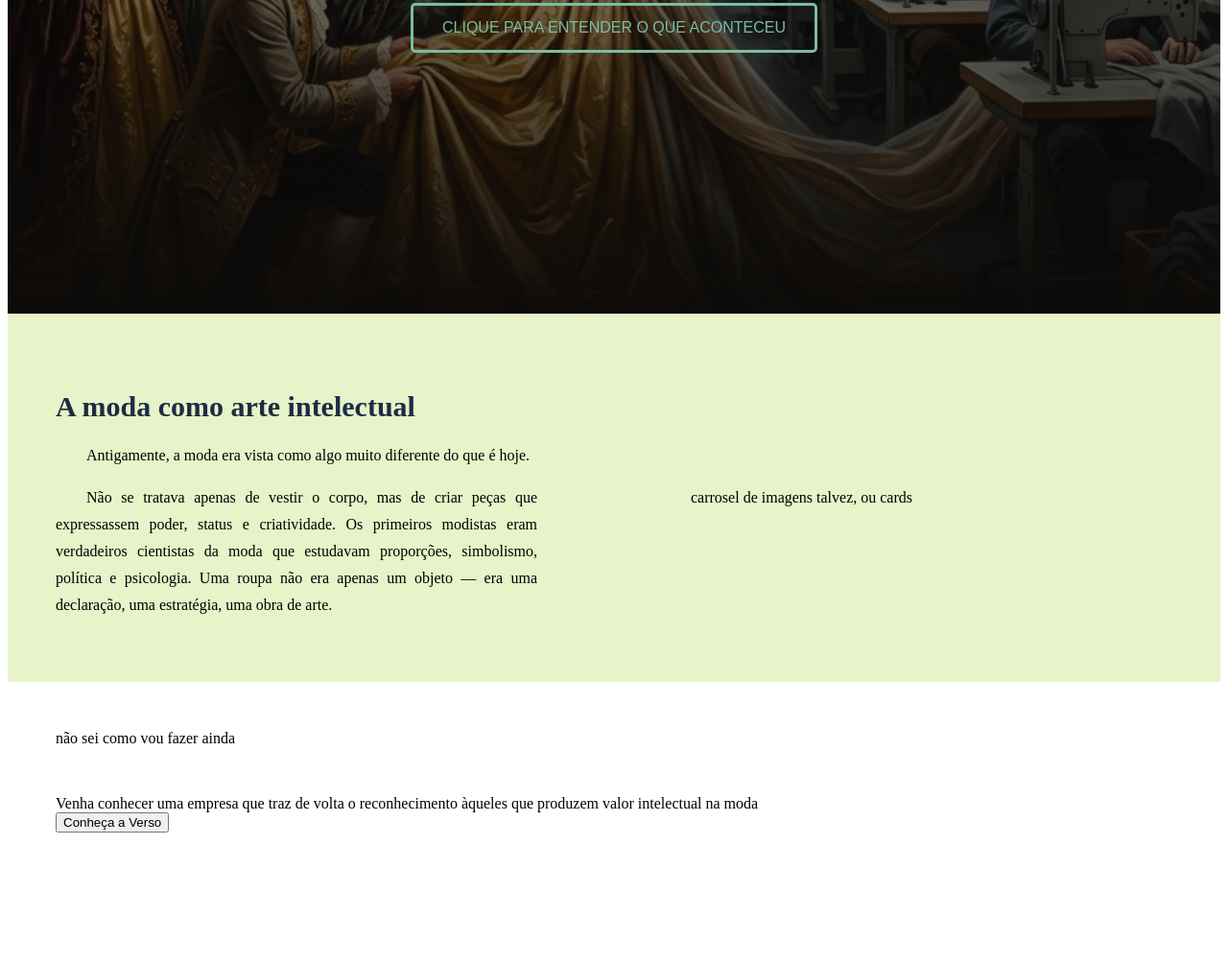
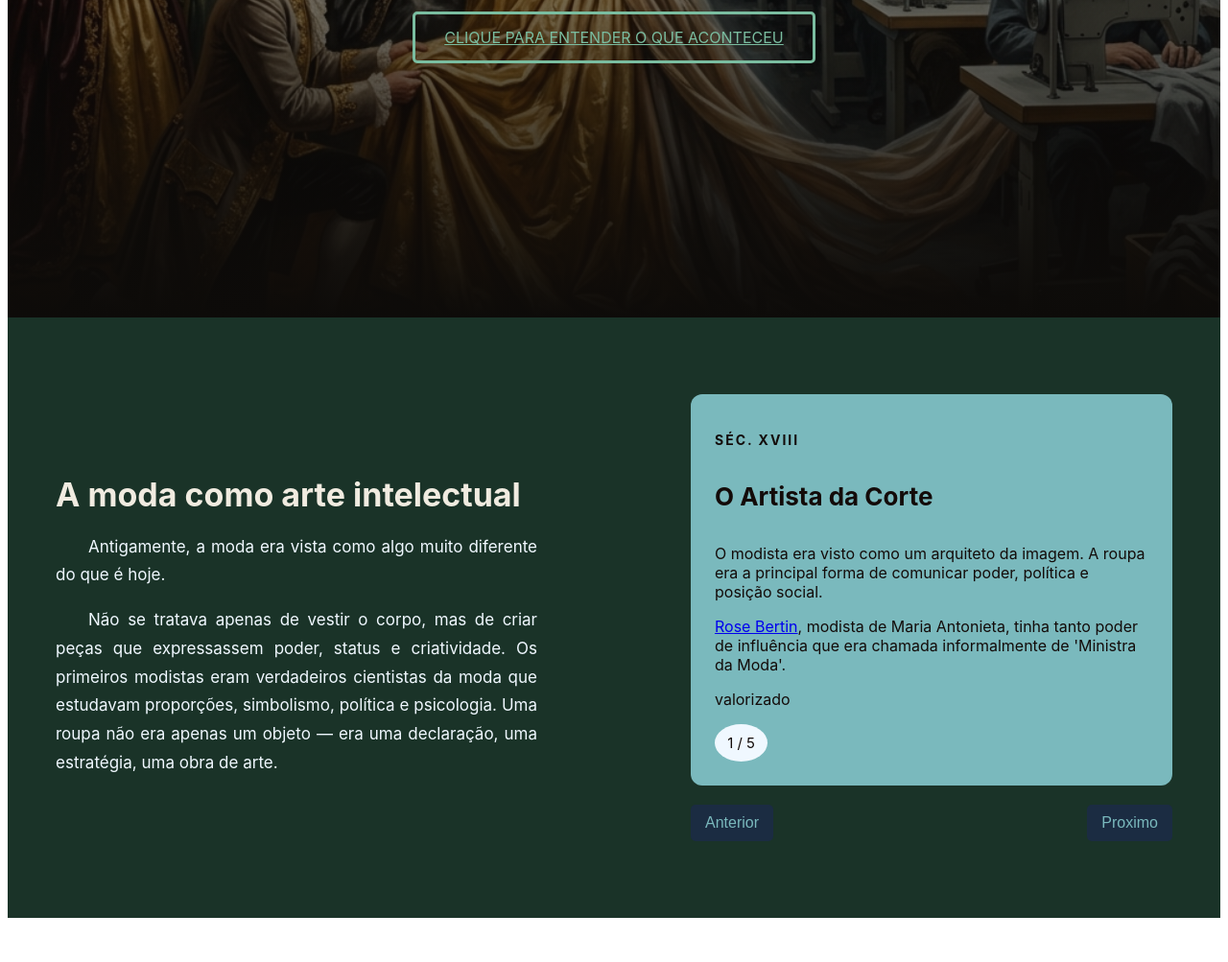
Before and after one commit to Pedro-Caparroz/Projeto_individual_PedroCaparroz, a plain HTML site: page html/landing_page.html in a window 1280 px wide. Shown: the part 617-1620 px from the top of the page at 96% size. Before the commit the page ends 1535 px from the top, so only its background shows below. Drawn offline with Linux system fonts and the light colour scheme; a web font is replaced by a local one.

Commit message:
inclui carrossel com botoes

```diff
--- /dev/null
+++ b/JS/home.js
@@ -0,0 +1,97 @@
+
+//Variáveis globais
+
+let card_atual = 0;
+
+
+
+// descobri que posso colocar os cards dentro de uma array, então vou usar essa lógica
+// para fazer um carrossel, e dentro de uma array e uma única posição pode armazenar mais de um tipo de dado.
+// nesse caso cards é uma array que contém em cada indice uma série de informações sobre um card
+// fazendo um paralelo é como se fosse uma tabela de banco de dados.
+
+const cards = [
+    // Os artesãos eram reconhecidos pela nobreza e clero
+    // link com página traduzida
+    {
+        periodo: "Séc. XVIII",
+        titulo: "O Artista da Corte",
+        texto: "O modista era visto como um arquiteto da imagem. A roupa era a principal forma de comunicar poder, política e posição social.",
+        exemplo: "<a href ='https://en-wikipedia-org.translate.goog/wiki/Rose_Bertin?_x_tr_sl=en&_x_tr_tl=pt&_x_tr_hl=pt&_x_tr_pto=tc' target= '_blank'>Rose Bertin</a>, modista de Maria Antonieta, tinha tanto poder de influência que era chamada informalmente de 'Ministra da Moda'.",
+        status: "valorizado"
+    },
+    // Surgem as marcas e o nome do estilista ganha força
+    {
+        periodo: "Séc. XIX",
+        titulo: "O Início da Etiqueta",
+        texto: "O foco começa a mudar da pessoa que costura a roupa para o nome da 'Casa de Moda'. Nasce o conceito de Alta Costura.",
+        exemplo: "<a href = 'https://en.wikipedia.org/wiki/Charles_Frederick_Worth' target ='_blank'>Charles Frederick Worth </a> foi o primeiro a colocar etiquetas com seu nome nas roupas, tornando o estilista mais importante que os artesãos.",
+        status: "transicao"
+    },
+    // Revolução industrial
+    {
+        periodo: "Revolução Industrial",
+        titulo: "O Ritmo das Fábricas",
+        texto: "O tempo de pensar a roupa morre. A indústria exige coleções a cada estação, priorizando o volume sobre a invenção.",
+        exemplo: "O conhecimento técnico virou um trabalho braçal, mal pago e escondido nas sombras da cadeia produtiva.",
+        status: "anonimato"
+    },
+    // Fast Fashion aumenta de forma mundial
+    {
+        periodo: "Anos 2000",
+        titulo: "A Era do Fast Fashion",
+        texto: "A velocidade e o preço baixo se tornam a regra. O tempo de criação é reduzido a zero, focando apenas em copiar tendências globais.",
+        exemplo: "Roupas são descartadas em semanas. O valor intelectual do criador é substituído pelo algoritmo de vendas e lucro rápido.",
+        status: "invisivel"
+    },
+    // Contra-tendencia atual
+    {
+        periodo: "Hoje",
+        titulo: "Retomando o Ritmo",
+        texto: "Para devolver o valor à moda, precisamos devolver o tempo para pensar, projetar e criar com significado.",
+        exemplo: "A Verso valoriza o processo intelectual, garantindo que o tempo de criação seja respeitado e celebrado.",
+        status: "batalhando pela valorização"
+    }
+
+];
+
+
+
+
+
+// vou criar um container base e alterar ele por meio de funções
+function mostrarCard() {
+
+    // puxo o id da div onde os cards serão inseridos
+
+
+    const card = document.getElementById("cardsModa");
+
+    card.innerHTML = `
+        <p class="periodo_card">${cards[card_atual].periodo}</p>
+        <h4 class="titulo_card">${cards[card_atual].titulo}</h4>
+        <p class="texto_card">${cards[card_atual].texto}</p>
+        <p class="exemplo_card">${cards[card_atual].exemplo}</p>
+        <p class="status_card">${cards[card_atual].status}</p>
+        <div class="paginacao">${card_atual + 1} / ${cards.length}</div>
+    `;
+}
+
+//executo a função logo no ínicio
+mostrarCard()
+
+function proximo_card() {
+    card_atual++;
+    if (card_atual >= cards.length) {
+        card_atual = 0;
+    }
+    mostrarCard();
+}
+
+function card_anterior() {
+    card_atual--;
+    if (card_atual < 0) {
+        card_atual = cards.length - 1;
+    }
+    mostrarCard();
+}
--- a/css/style_home.css
+++ b/css/style_home.css
@@ -3,17 +3,21 @@
 */
 
 :root {
-    --cor-principal: #7abda0;
+    --cor-principal: #1a3328;
     --cor-secundaria: #f0ebe0;
     --cor-terciaria: #130b09;
+    --cor-quaternaria: #7AB9BD;
     --tamanho-max: 1200px;
+
+    font-family: 'Inter', sans-serif;
 
 }
 
 
 .container_margem {
-    margin: 50px;
-
+    max-width: var(--tamanho-max);
+    margin: 0 auto;
+    padding: 80px 50px;
 }
 
 .hero_page {
@@ -81,18 +85,22 @@
     gap: 60px;
     width: 100%;
     align-items: center;
-    background-color: rgb(231, 243, 200);
+    background-color: #1a3328;
+    /* background-color: rgb(118, 173, 127); */
 }
 
 .contextualizacao_texto {
     justify-content: baseline;
+    color: aliceblue;
+    font-size: 17px;
+    font-weight: 400;
 }
 
 .contextualizacao_texto h3 {
-    font-size: 30px;
+    font-size: 34px;
     font-weight: bold;
     margin-bottom: 20px;
-    color: #1b2c42;
+    color: #f0ebe0;
 }
 
 .contextualizacao_texto p {
@@ -109,3 +117,71 @@
 .contextualizacao_visual {
     justify-content: right;
 }
+
+.contextualizacao_visual {
+    display: flex;
+    flex-direction: column;
+    gap: 20px;
+}
+
+.carrosel_cards {
+    background-color: #7AB9BD;
+    color: #130b09;
+    padding: 25px;
+    border-radius: 12px;
+    transition: 0.3s;
+}
+
+/*
+quando o mouse passar em cima do card, ele vai subir
+*/
+.carrosel_cards:hover {
+    transform: translateY(-5px);
+}
+
+.carrosel_cards h4 {
+    font-size: 26px;
+    font-weight: bold;
+}
+
+.periodo_card {
+    font-weight: bold;
+    text-transform: uppercase;
+    font-size: 14px;
+    letter-spacing: 2px;
+    ;
+
+}
+
+
+.paginacao {
+    margin-top: 15px;
+    text-align: center;
+    font-size: 15px;
+    background-color: aliceblue;
+    border-radius: 100%;
+    width: 10%;
+    padding: 10px 5px;
+}
+
+
+
+.botoes_carrossel {
+    display: flex;
+    justify-content: space-between;
+}
+
+.botoes_carrossel button {
+    padding: 10px 15px;
+    background-color: #1b2c42;
+    color: #7AB9BD;
+    border: none;
+    border-radius: 5px;
+    cursor: pointer;
+    font-size: 16px;
+}
+
+.botoes_carrossel button:hover {
+    background-color: #7AB9BD;
+    color: #1b2c42;
+}
--- a/html/landing_page.html
+++ b/html/landing_page.html
@@ -4,8 +4,12 @@
 <head>
     <meta charset="UTF-8">
     <meta name="viewport" content="width=device-width, initial-scale=1.0">
+    <link rel="preconnect" href="https://fonts.googleapis.com">
+    <!--preconnect pra estabelecer conexão com o google fonts antes de importar a fonte-->
+    <link href="https://fonts.googleapis.com/css2?family=Inter..." rel="stylesheet">
     <link rel="stylesheet" href="../css/style_home.css">
-    <title>Document</title>
+    <script src="../js/home.js" defer></script> <!--Uso o defer para que o script carregue depois do html-->
+    <title>A desvalorização da moda</title>
 </head>
 
 <body>
@@ -33,17 +37,16 @@
                 Hoje, não sabemos nem o nome de quem costurou a roupa que vestimos.
             </div>
 
-            <button class="botao_hero">
+            <a href="#contexto1" class="botao_hero">
                 CLIQUE PARA ENTENDER O QUE ACONTECEU
-            </button>
-
+            </a>
         </div>
 
 
     </section>
 
 
-    <section class="contextualizacao_pt1">
+    <section class="contextualizacao_pt1" id="contexto1">
         <div class="container_margem">
             <div class="contextualizacao_texto">
                 <h3>A moda como arte intelectual</h3>
@@ -56,7 +59,14 @@
         </div>
         <div class="container_margem">
             <div class="contextualizacao_visual">
-                <p>carrosel de imagens talvez, ou cards</p>
+                <div id="cardsModa" class="carrosel_cards">
+
+                </div>
+                <div class="botoes_carrossel">
+                    <button onclick="card_anterior()">Anterior</button>
+                    <button onclick="proximo_card()">Proximo</button>
+                </div>
+
             </div>
         </div>
     </section>
```
